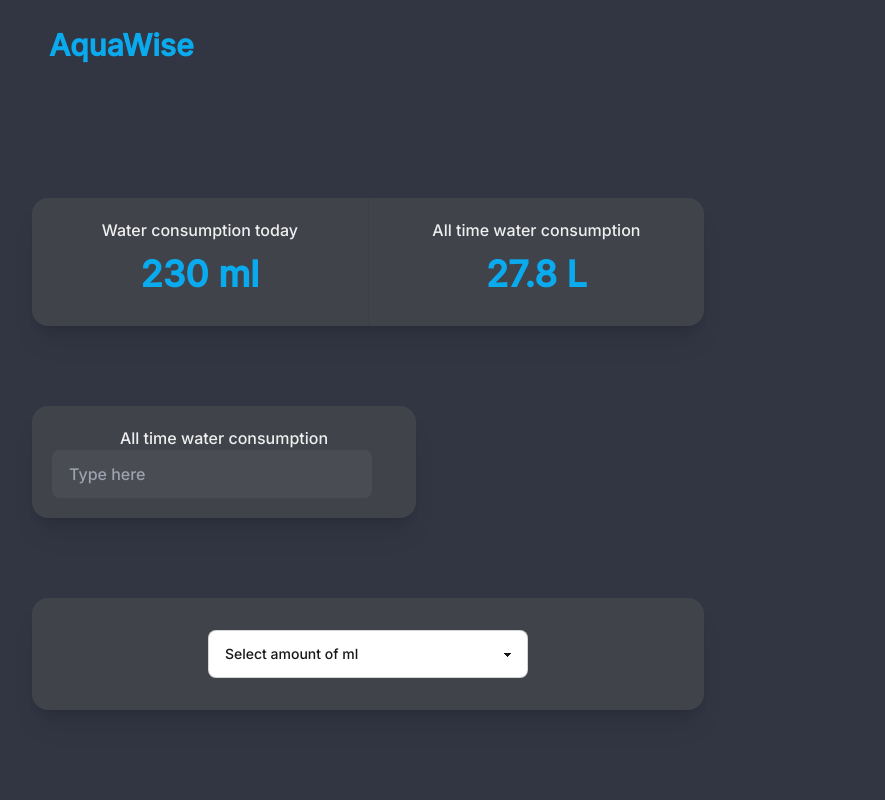
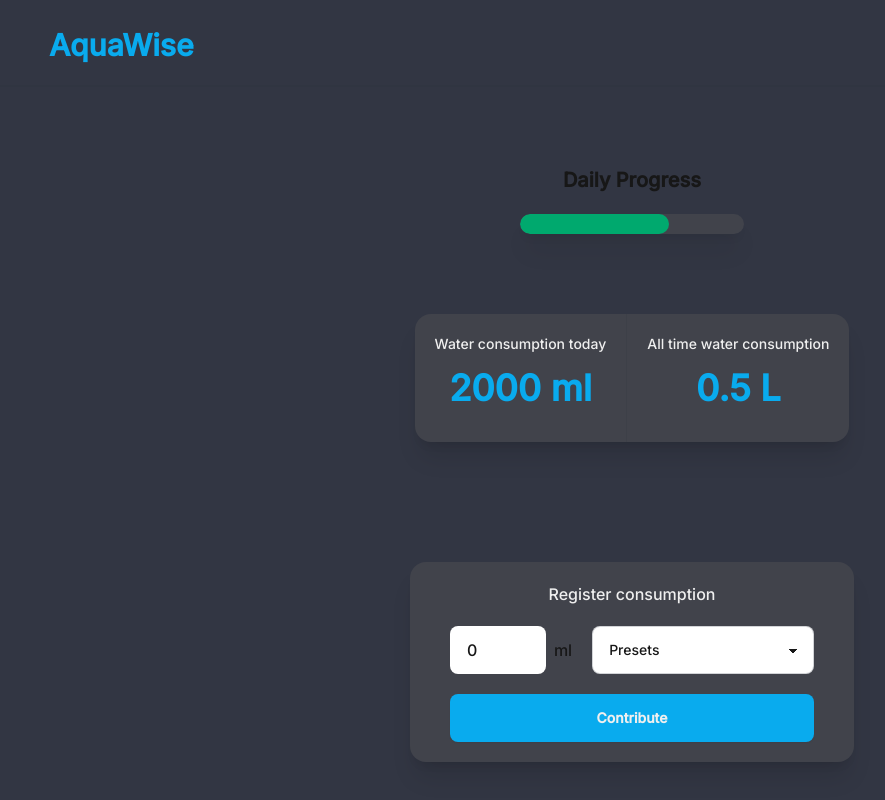
Before and after one commit to dexterz-m/aquawise, a Next.js app in the folder App/: page /tracker in a window 1280 px wide. Shown: the top 800 px of the page, without its empty margins (8-893 px from the left). Built offline with nearby package versions, Linux system fonts and the light colour scheme.

Commit message:
Improved Tracker UI
Updated and styled layout.

```diff
--- a/App/app/page.js
+++ b/App/app/page.js
@@ -6,8 +6,8 @@ export default function Home() {
   return (
     <div className="text-black-haze-100">
       <Header/>
-      <div className="flex w-full flex-col bg-tuna-900 ">
-        <div className="divider mt-0 mb-0"></div>
+      <div class="flex w-full flex-col bg-tuna-900">
+        <div class="divider"></div>
       </div>
       <Hero/>
       <Footer/>
--- a/App/components/Hero.jsx
+++ b/App/components/Hero.jsx
@@ -17,14 +17,14 @@ const Hero = () => {
 
       <div className="join flex justify-center join-horizontal mt-20 space-x-10">
 
-        <div className="card w-56 bg-shuttle-gray-700 shadow-xl">
+        <div className="card w-56 bg-shuttle-gray-800 shadow-xl">
           <div className="card-body">
             <Link href={"/tracker"}><h2 className="card-title text-anakiwa-500 hover:text-anakiwa-600">Water Tracker</h2></Link>
             <p>Track your water intake whenever you want</p>
           </div>
         </div>
 
-        <div className="card w-56 bg-shuttle-gray-700 shadow-xl">
+        <div className="card w-56 bg-shuttle-gray-800 shadow-xl">
           <div className="card-body">
             <Link href={"/leaderboard"}><h2 className="card-title text-anakiwa-500 hover:text-anakiwa-600">Leaderboard</h2></Link>
             <p>Compete with your friend and other users</p>
--- a/App/components/Tracker.jsx
+++ b/App/components/Tracker.jsx
@@ -1,48 +1,52 @@
 'use client'
 import React, { useState } from 'react'
 
-
 const Tracker = () => {
 
+  let [dailyConsumption, setDailyConsumption] = useState(2000)
+  let [allConsumption, setAllConsumption] = useState(500/1000)
+
   const [volume, setVolume] = useState(0)
+
+  let [target, setTarget] = useState(3000)
 
   const valueOptions = []
 
   return (
-    <div className='bg-tuna-900 p-10'>
-      <div className="stats flex bg-shuttle-gray-800 text-primary-content h-32 max-w-2xl shadow-xl mt-16">
+    <div className='bg-tuna-900 p-5 h-screen flex flex-col items-center justify-center'>
+
+      <div className="card min-w-40 w-xl max-w-3xl px-10 pb-10">
+        <p className='text-center font-extrabold text-xl mt-5 mb-5'>Daily Progress</p>
+        <progress className="progress progress-success bg-shuttle-gray-800 w-56 h-5 shadow-xl" value={dailyConsumption} max={target}></progress>
+      </div>
+
+      <div className="stats flex bg-shuttle-gray-800 text-primary-content h-32 w-auto shadow-xl mt-10 mb-10">
         <div className="stat p-5">
-          <div className="stat-title text-black-haze-100 text-center overflow-auto">Water consumption today</div>
-          <div className="stat-value text-anakiwa-500 text-center">230 ml</div>
+          <div className="stat-title text-black-haze-100 text-center overflow-auto"><p className='text-sm'>Water consumption today</p></div>
+          <div className="stat-value text-anakiwa-500 text-center">{dailyConsumption} ml</div>
         </div>
 
         <div className="stat p-5">
-          <div className="stat-title text-black-haze-100 text-center overflow-auto">All time water consumption</div>
-          <div className="stat-value text-anakiwa-500 text-center">27.8 L</div>
+          <div className="stat-title text-black-haze-100 text-center"><p className='text-sm'>All time water consumption</p></div>
+          <div className="stat-value text-anakiwa-500 text-center">{allConsumption} L</div>
         </div>
       </div>
 
-      <div className="card bg-shuttle-gray-800 w-96 shadow-xl mt-20">
-       <div className="stat p-5">
-          <div className="stat-title text-black-haze-100 text-center overflow-auto">All time water consumption</div>
-          <input type="text" placeholder="Type here" className="input input-ghost w-full max-w-xs" />
-        </div>
-      </div>
-
-
-      <div className="card bg-shuttle-gray-800 w-auto shadow-xl mt-20 max-w-2xl mb-20">
-        <div className="card-body">
-          <div className="card-actions justify-center">
-            <select value={volume} onChange={(e) => setVolume(e.target.value)} className="select select-bordered w-full max-w-xs">
-
-              <option disabled value={0}>Select amount of ml</option>
-              <option value={240}>Glass of water ( 240 ml )</option>
-              <option value={500}>Water Bottle ( 500 ml )</option>
-              <option value={200}>Plastic Water Cup ( 200 ml )</option>
-              <option value={750}>Sports Water Bottle ( 750 ml )</option>
-
-            </select>
-          </div>
+      <div className="card bg-shuttle-gray-800 min-w-40 w-xl max-w-3xl shadow-xl mt-20 mb-20">
+        <div className="stat p-5">
+          <div className="stat-title text-black-haze-100 text-center overflow-auto">Register consumption</div>
+            <div className='flex items-center'>
+              <input type="number" placeholder="Enter ml" className="input w-24 my-5 ml-5 mr-2 max-w-xs no-arrows" value={volume} onChange={(e) => setVolume(e.target.value)} />
+              <p>ml</p>
+              <select value={volume} onChange={(e) => setVolume(e.target.value)} className="select select-bordered w-50 max-w-xs mx-5">
+                <option value={0}>Presets</option>
+                <option value={240}>Glass of water ( 240 ml )</option>
+                <option value={500}>Water Bottle ( 500 ml )</option>
+                <option value={200}>Plastic Cup ( 200 ml )</option>
+                <option value={750}>Sports Bottle ( 750 ml )</option>
+              </select>
+            </div>
+            <button className="btn bg-anakiwa-500 hover:bg-anakiwa-600 text-black-haze-100 mx-5 border-transparent focus:border-transparent focus:ring-0">Contribute</button>
         </div>
       </div>
 
--- a/App/tailwind.config.js
+++ b/App/tailwind.config.js
@@ -21,7 +21,6 @@ module.exports = {
           '900': '#393b41',
           '950': '#26272b',
         },
-
         'anakiwa': {
           '50': '#f0f9ff',
           '100': '#dff3ff',
@@ -35,7 +34,6 @@ module.exports = {
           '900': '#0a4d70',
           '950': '#06304b',
         },
-
         'tuna': {
           '50': '#f6f7f9',
           '100': '#eceef2',
@@ -49,7 +47,6 @@ module.exports = {
           '900': '#323643',
           '950': '#23262e',
         },
-
         'black-haze': {
           '50': '#f7f7f7',
           '100': '#efefef',
@@ -63,17 +60,31 @@ module.exports = {
           '900': '#3d3d3d',
           '950': '#292929',
         },
-
         background: "var(--background)",
         foreground: "var(--foreground)",
       },
       fontFamily: {
         inter: ['var(--font-inter)'],
         candy: ['var(--candy-beans)']
-          }
+      },
     },
   },
   plugins: [
-    require('daisyui')
+    require('daisyui'),
+    function ({ addComponents }) {
+      addComponents({
+        '.no-arrows::-webkit-outer-spin-button': {
+          'appearance': 'none',
+          'margin': '0',
+        },
+        '.no-arrows::-webkit-inner-spin-button': {
+          'appearance': 'none',
+          'margin': '0',
+        },
+        '.no-arrows': {
+          'appearance': 'textfield',
+        },
+      });
+    }
   ],
 };
```
Lines whose indentation alone changed are shown as unchanged.
